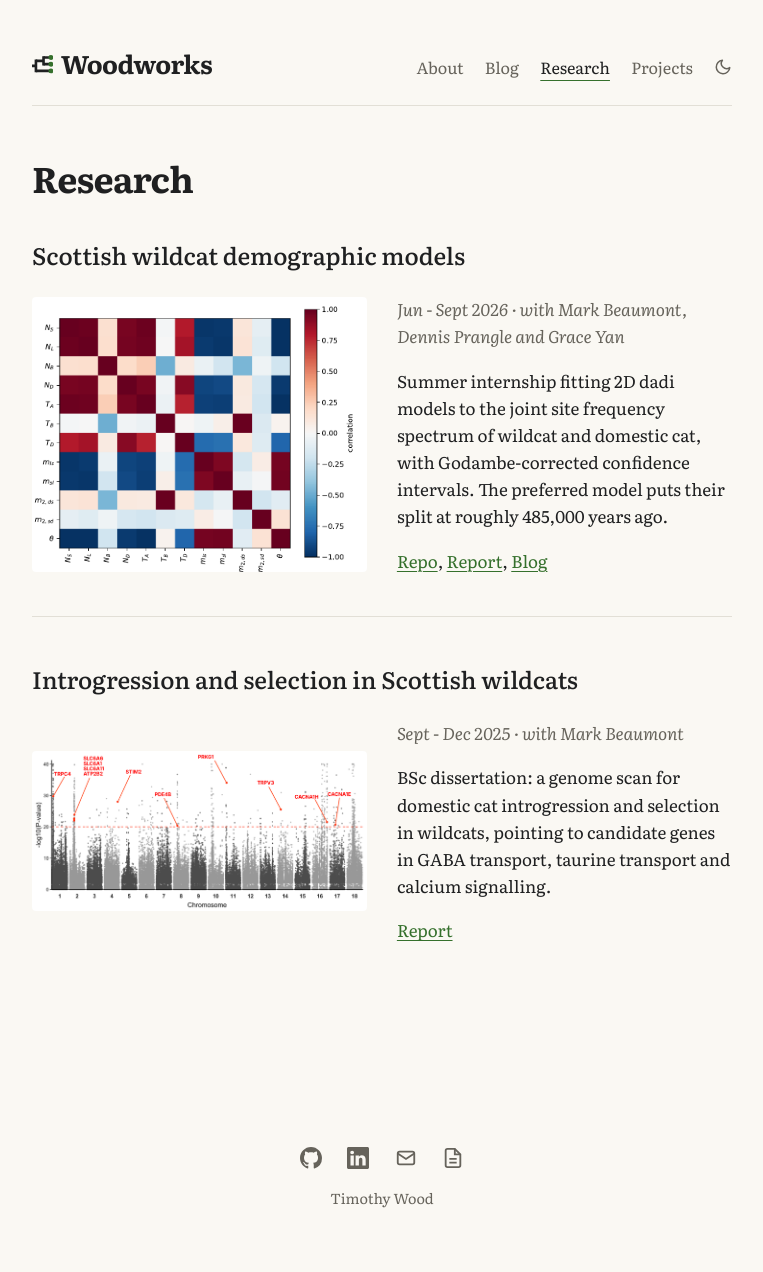
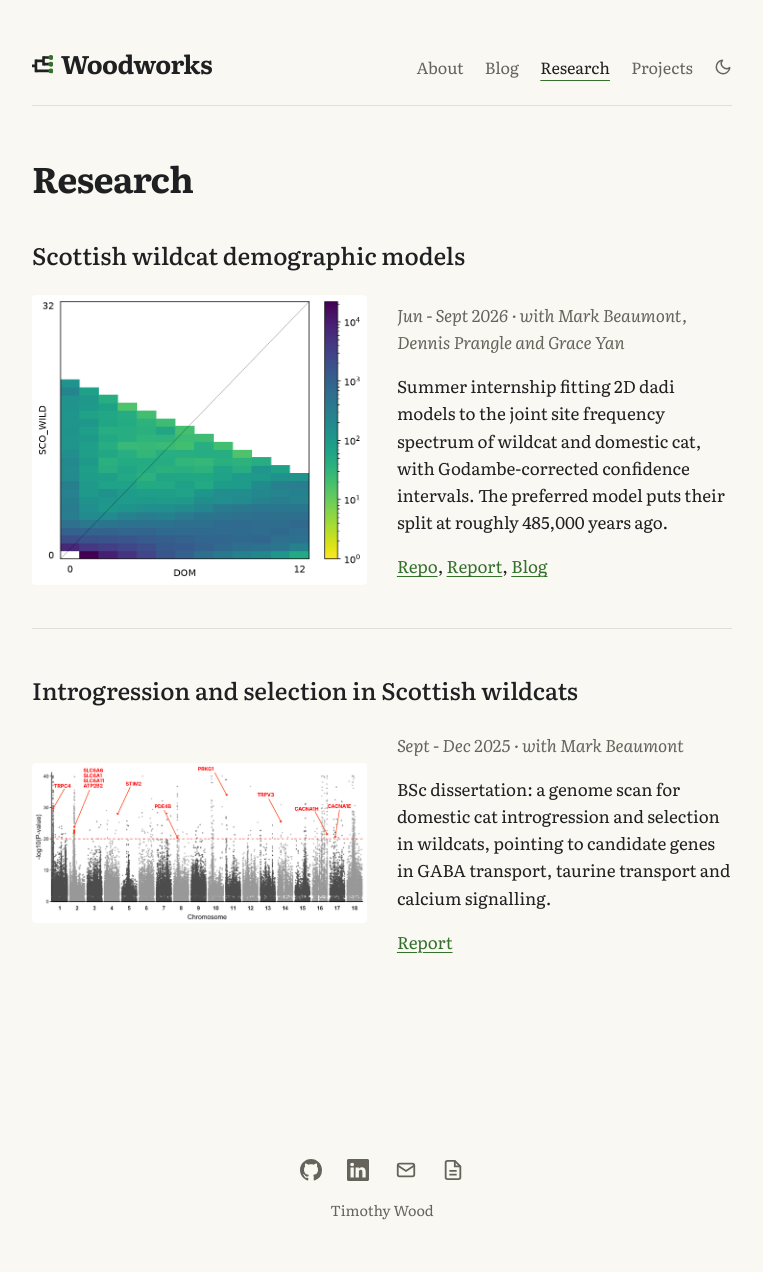
Before and after one commit to timj-wood/timj-wood.github.io, a Jekyll site: the page built from research.md, in a window 1280 px wide. Shown: the whole page, without its empty margins (258-1021 px from the left). Built offline with Jekyll 4.4.1, drawn with Linux system fonts in a browser that asks for light colours.

Commit message:
Add JSFS

```diff
--- a/research.md
+++ b/research.md
@@ -14,7 +14,7 @@ redirect_from:
 <section class="entry" id="wildcat-models">
   <h2>Scottish wildcat demographic models</h2>
   <div class="entry-body split">
-    <img class="entry-figure" src="{{ '/images/corr.png' | relative_url }}" alt="Parameter correlation matrix from the Godambe-corrected covariance">
+    <img class="entry-figure" src="{{ '/images/jsfs.png' | relative_url }}" alt="Parameter correlation matrix from the Godambe-corrected covariance">
     <div class="entry-card">
       <p class="entry-meta">Jun - Sept 2026 · with Mark Beaumont, Dennis Prangle and Grace Yan</p>
       <p class="entry-summary">Summer internship fitting 2D dadi models to the joint site frequency spectrum of wildcat and domestic cat, with Godambe-corrected confidence intervals. The preferred model puts their split at roughly 485,000 years ago.</p>
```
Also changed, not shown: images/jsfs.png (added), 1 other file.
